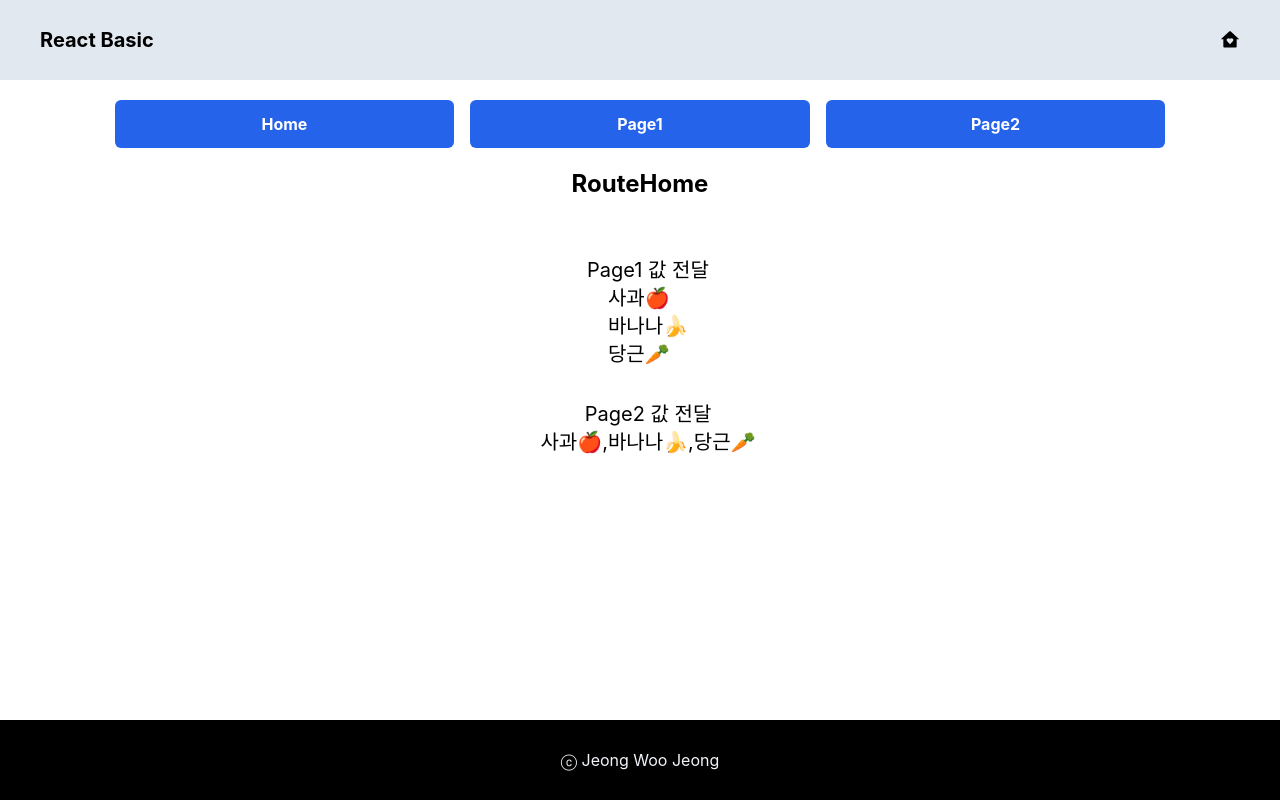
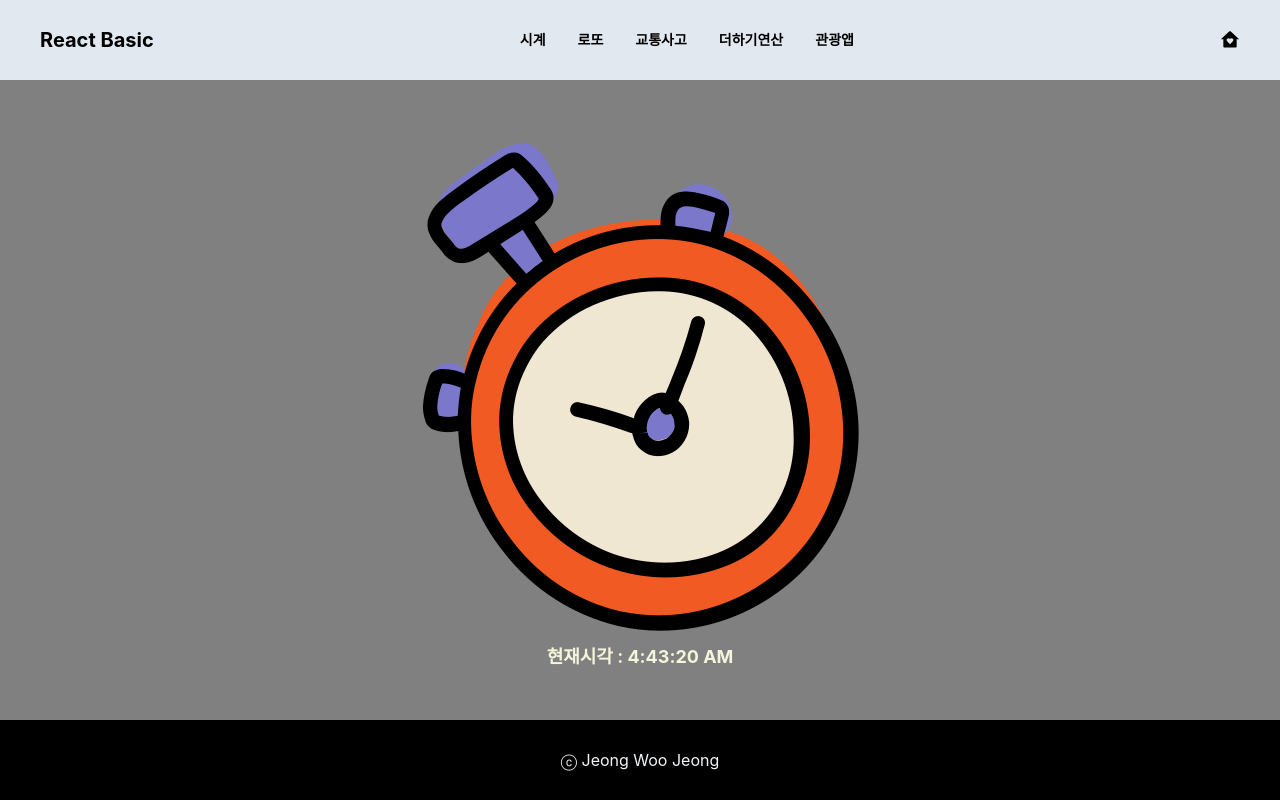
Before and after one commit to woooojeong/study_react, a React (Create React App) app: page / in a window 1280 px wide. Built offline with nearby package versions, Linux system fonts and the light colour scheme; the HTML template or start-up script is replaced by a standard one.

Commit message:
App.js에 브라우저라우터를 설정하여 링크를 통해 실습한 내용 메뉴화하기

```diff
--- a/src/02/MyClock.css
+++ b/src/02/MyClock.css
@@ -7,7 +7,7 @@
     justify-content: center;
     align-items: center;
 
-    background-color: #282c34;
+    background-color: gray;
 }
 
 .c2, .c3 {
--- a/src/App.js
+++ b/src/App.js
@@ -2,41 +2,59 @@
 import './App.css';
 // import { DiAtom } from "react-icons/di";  // 아이콘도 마찬가지.
 // import Hello from './01/Hello';
-// import MyClock from './02/MyClock';
+import MyClock from './02/MyClock';
 // import MyDiv1 from './03/MyDiv1';
 // import MyList from './04/MyList';
-// import Lotto from './05/Lotto';
-// import Traffic from './06/Traffic';
+import Lotto from './05/Lotto';
+import Traffic from './06/Traffic';
 // import MyRef from './07/MyRef';
-// import MyRefAdd from './07/MyRefAdd';
-// import Gallery from './08/Gallery';
-import RouteMain from './09/RouteMain';
-
+import MyRefAdd from './07/MyRefAdd';
+import Gallery from './08/Gallery';
+// import RouteMain from './09/RouteMain';
+import { BrowserRouter, Routes, Route } from 'react-router-dom';
+import { Link } from 'react-router-dom';
 import { RiHomeHeartFill } from "react-icons/ri";
 
 function App() {
   return (
-    // <div className="App">
-    //   <header className="App-header">
-    //     <MyClock />
-    //     {/* <img src={logo} className="App-logo" alt="logo" /> */}
-    //     {/* <Hello /> */}
-    //     {/* <p className='bg-slate-500'>
-    //       Edit <code>src/App.js</code> and save to reload.
-    //       <DiAtom />
-    //     </p> */}
-
-    //   </header>
-    // </div>
-
-    // TailwindCSS를 이용한 화면재구성
+    <BrowserRouter>
       <div className="flex flex-col w-full h-screen mx-auto">
         <header className='flex justify-between items-center text-xl font-bold h-20 p-10 bg-slate-200'>
           <p>React Basic</p>
-        <p><RiHomeHeartFill/></p>
+          <ul className="flex justify-center items-center text-sm">
+            <li className="mx-2 p-2 rounded-r-md
+                          hover:bg-white hover:text-blue-600">
+              <Link to='/'>시계</Link>
+            </li>
+            <li className="mx-2 p-2 rounded-r-md
+                          hover:bg-white hover:text-blue-600">
+              <Link to='/lotto'>로또</Link>
+            </li>
+            <li className="mx-2 p-2 rounded-r-md
+                          hover:bg-white hover:text-blue-600">
+              <Link to='/traffic'>교통사고</Link>
+            </li>
+            <li className="mx-2 p-2 rounded-r-md
+                          hover:bg-white hover:text-blue-600">
+              <Link to='/add'>더하기연산</Link>
+            </li>
+            <li className="mx-2 p-2 rounded-r-md
+                          hover:bg-white hover:text-blue-600">
+              <Link to='/gallery'>관광앱</Link>
+            </li>
+          </ul>
+          <p><Link to='/'><RiHomeHeartFill/></Link></p>
         </header>
         {/* grow : header와 footer를 쓰고 남은 영역을 모두 사용 */}
-      <main className='grow w-full flex justify-center items-center overflow-y-auto'>
+        <main className='grow w-full flex justify-center items-start overflow-y-auto'>
+          <Routes>
+             <Route path='/' element={<MyClock />}/>
+             <Route path='/lotto' element={<Lotto />}/>
+             <Route path='/traffic' element={<Traffic />}/>
+             <Route path='/add' element={<MyRefAdd />}/>
+             <Route path='/gallery' element={<Gallery />}/>
+            <Route />
+          </Routes>
           {/* <MyClock /> */}
           {/* <MyDiv1/> */}
           {/* <MyList/> */}
@@ -45,12 +63,13 @@ function App() {
           {/* <MyRef /> */}
           {/* <MyRefAdd /> */}
           {/* <Gallery /> */}
-        <RouteMain />
+          {/* <RouteMain /> */}
         </main>
         <footer className='flex justify-center items-center h-20 bg-black text-slate-100'>
           ⓒ Jeong Woo Jeong
         </footer>
       </div>
+    </BrowserRouter>
   );
 }
 
```
Lines whose indentation alone changed are shown as unchanged.
